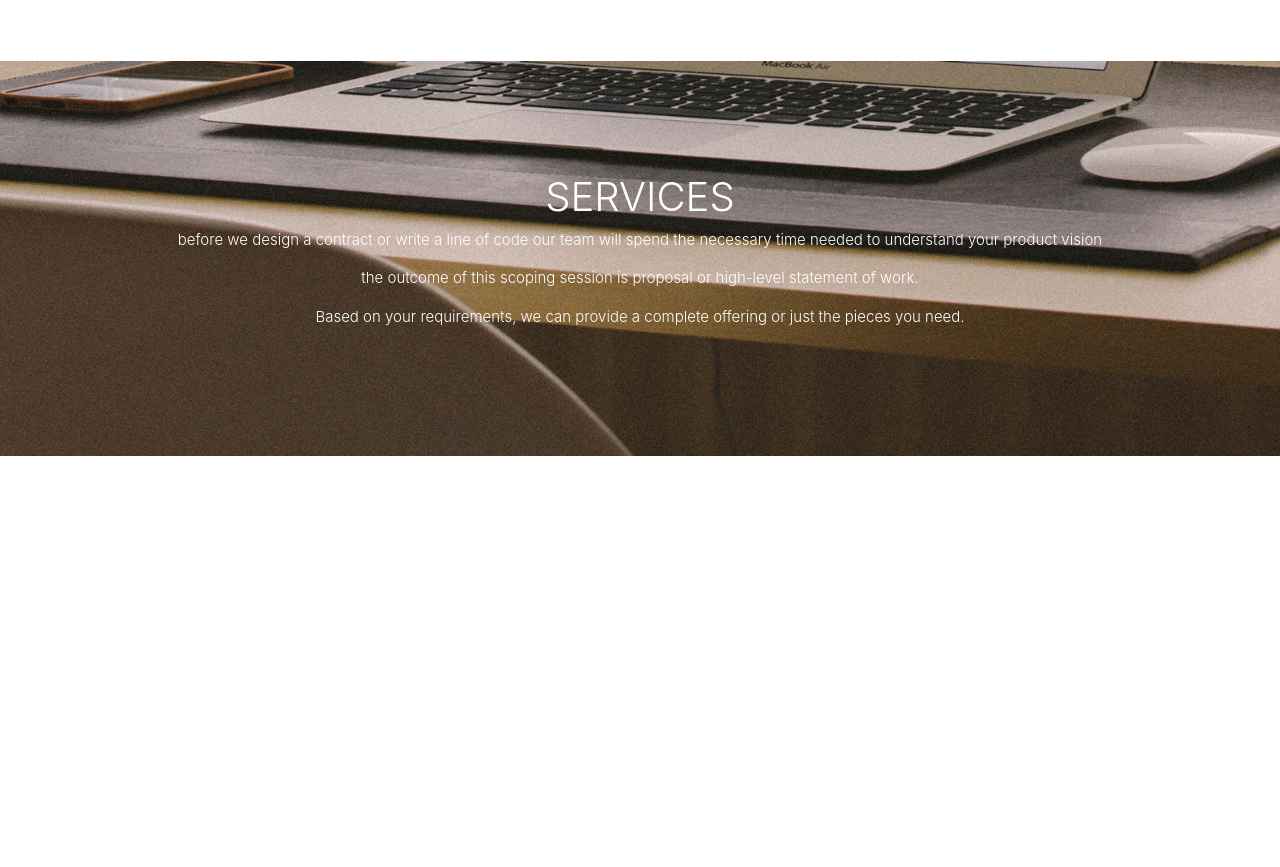
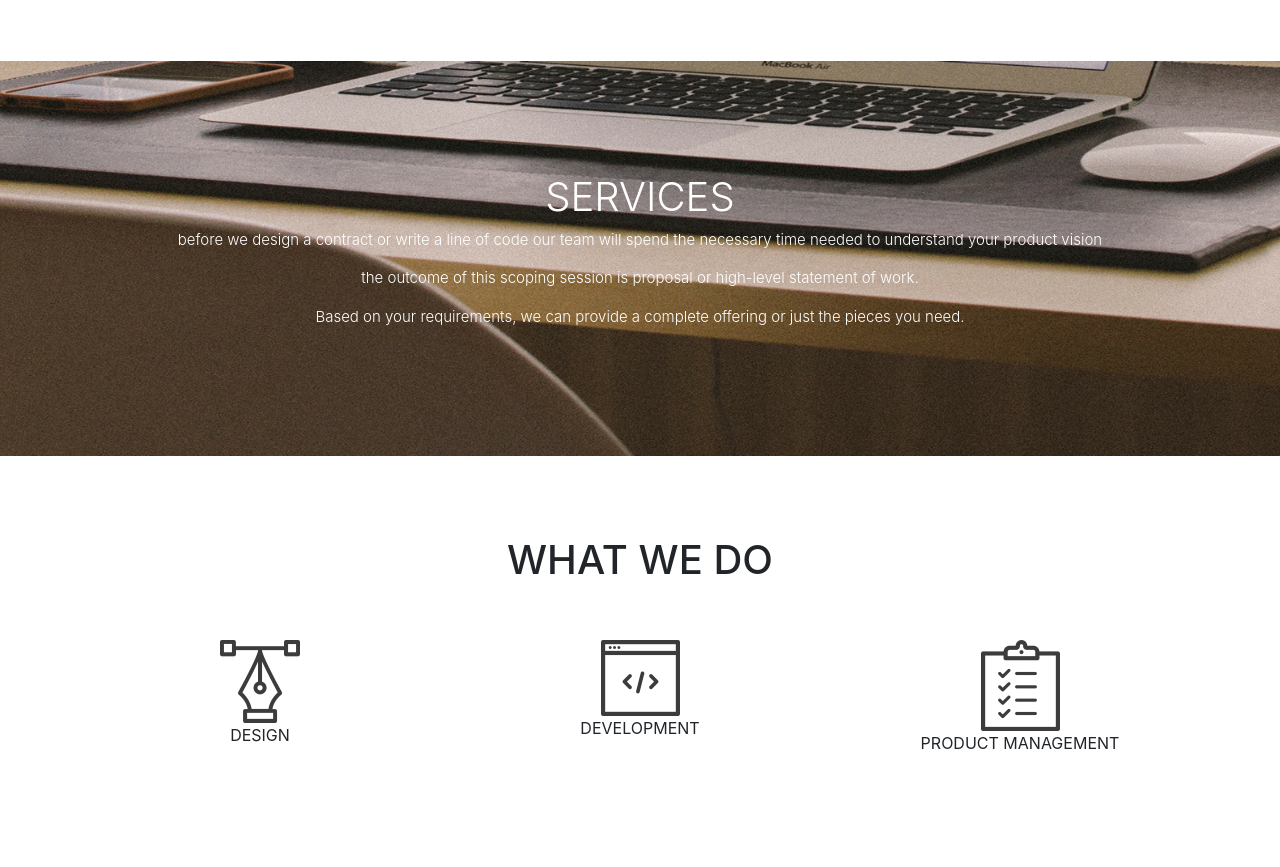
Before and after one commit to tharcissie/delani_studio, a plain HTML site: page index.html in a window 1280 px wide. Shown: the part 1007-1874 px from the top of the page. Before the commit the page ends 1495 px from the top, so only its background shows below. Drawn offline with nearby package versions, Linux system fonts and the light colour scheme.

Commit message:
created what we do  part

```diff
--- a/index.html
+++ b/index.html
@@ -36,6 +36,14 @@
           </div>
         </div>
     </div>
+    <div class="container text-center pt-5 pb-5">
+        <h1>WHAT WE DO</h1>
+        <div class="row pt-5 pb-5">
+            <div class="col-lg-4"><img src="image/design_icon.png" alt=""><p>DESIGN</p></div>
+            <div class="col-lg-4"><img src="image/dev_icon.png" alt=""><p>DEVELOPMENT</p></div>
+            <div class="col-lg-4"><img src="image/product_icon.png" alt=""><p>PRODUCT MANAGEMENT</p></div>
+        </div>
+    </div>
 
 </body>
 <script src="js/index.js"></script>
```
